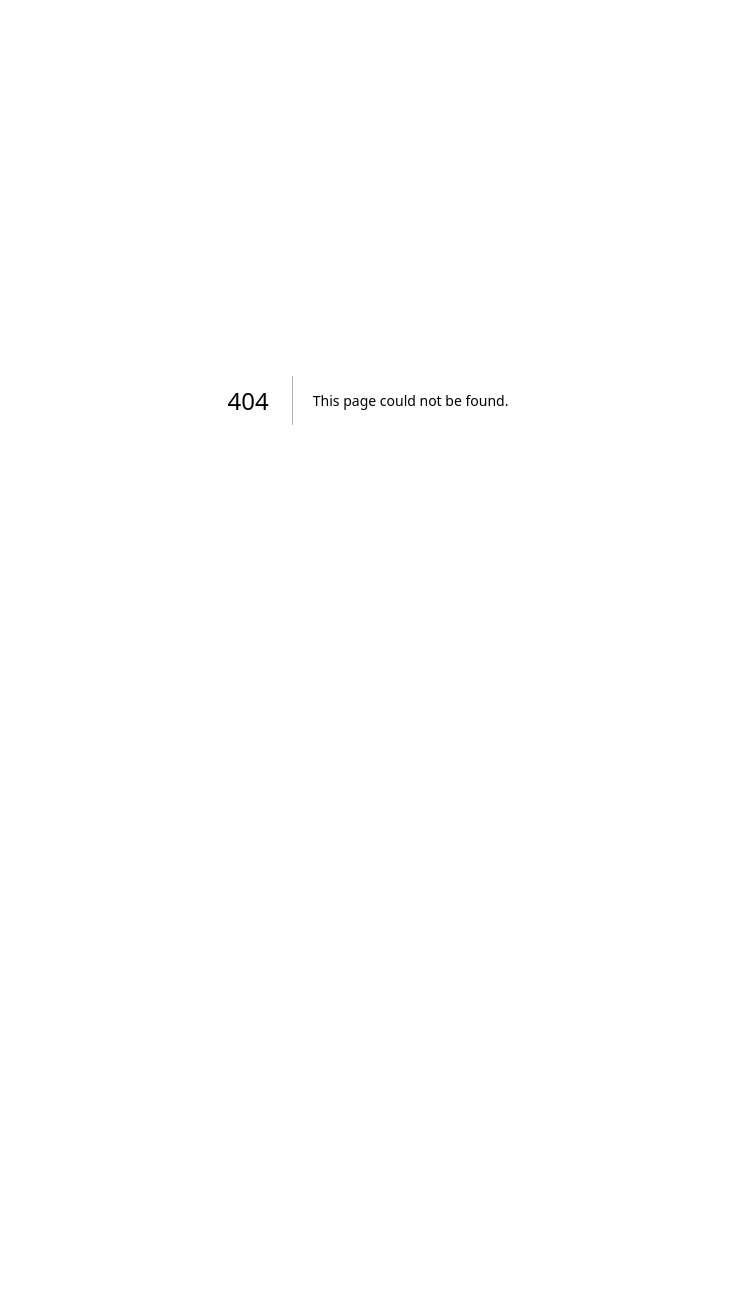
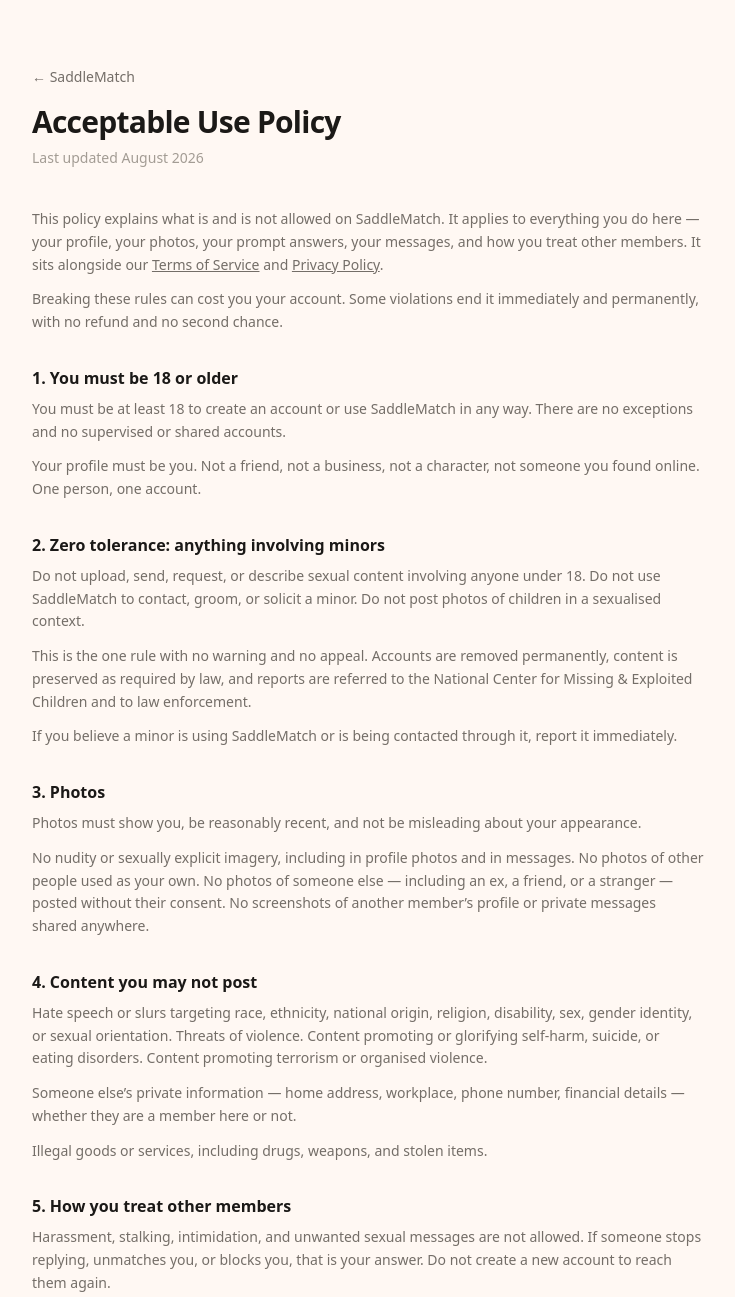
Before and after one commit to airkevin23-ship-it/saddlematch, a Next.js app: page /acceptable-use in a window 1280 px wide. Before the commit this address had no page. Shown: the top 1297 px of the page, without its empty margins (272-1007 px from the left). Before the commit the page ends 800 px from the top, so only its background shows below. Built offline with nearby package versions, Linux system fonts and the light colour scheme.

Commit message:
Create page.tsx

```diff
--- /dev/null
+++ b/src/app/acceptable-use/page.tsx
@@ -0,0 +1,117 @@
+import Link from "next/link";
+import { APP_NAME } from "@/lib/constants";
+
+export const metadata = {
+  title: `Acceptable Use Policy — ${APP_NAME}`,
+  description:
+    "What is and is not allowed on SaddleMatch: prohibited content, prohibited conduct, commercial activity rules, and how we enforce them.",
+};
+
+export default function AcceptableUsePage() {
+  return (
+    <main className="min-h-screen bg-cream text-ink px-6 py-16">
+      <div className="max-w-2xl mx-auto">
+        <Link href="/" className="text-sm text-ink-soft hover:text-ink transition-colors">
+          ← {APP_NAME}
+        </Link>
+        <h1 className="text-3xl font-extrabold mt-4 mb-2 tracking-tight">Acceptable Use Policy</h1>
+        <p className="text-sm text-ink-faint mb-10">Last updated August 2026</p>
+
+        <div className="space-y-8 text-sm leading-relaxed text-ink">
+          <section>
+            <p className="text-ink-soft mb-3">
+              This policy explains what is and is not allowed on {APP_NAME}. It applies to
+              everything you do here — your profile, your photos, your prompt answers, your
+              messages, and how you treat other members. It sits alongside our{" "}
+              <Link href="/terms" className="underline">Terms of Service</Link> and{" "}
+              <Link href="/privacy" className="underline">Privacy Policy</Link>.
+            </p>
+            <p className="text-ink-soft mb-3">
+              Breaking these rules can cost you your account. Some violations end it
+              immediately and permanently, with no refund and no second chance.
+            </p>
+          </section>
+
+          <section>
+            <h2 className="font-bold text-base mb-2">1. You must be 18 or older</h2>
+            <p className="text-ink-soft mb-3">You must be at least 18 to create an account or use {APP_NAME} in any way. There are no exceptions and no supervised or shared accounts.</p>
+            <p className="text-ink-soft mb-3">Your profile must be you. Not a friend, not a business, not a character, not someone you found online. One person, one account.</p>
+          </section>
+
+          <section>
+            <h2 className="font-bold text-base mb-2">2. Zero tolerance: anything involving minors</h2>
+            <p className="text-ink-soft mb-3">Do not upload, send, request, or describe sexual content involving anyone under 18. Do not use {APP_NAME} to contact, groom, or solicit a minor. Do not post photos of children in a sexualised context.</p>
+            <p className="text-ink-soft mb-3">This is the one rule with no warning and no appeal. Accounts are removed permanently, content is preserved as required by law, and reports are referred to the National Center for Missing &amp; Exploited Children and to law enforcement.</p>
+            <p className="text-ink-soft mb-3">If you believe a minor is using {APP_NAME} or is being contacted through it, report it immediately.</p>
+          </section>
+
+          <section>
+            <h2 className="font-bold text-base mb-2">3. Photos</h2>
+            <p className="text-ink-soft mb-3">Photos must show you, be reasonably recent, and not be misleading about your appearance.</p>
+            <p className="text-ink-soft mb-3">No nudity or sexually explicit imagery, including in profile photos and in messages. No photos of other people used as your own. No photos of someone else — including an ex, a friend, or a stranger — posted without their consent. No screenshots of another member&rsquo;s profile or private messages shared anywhere.</p>
+          </section>
+
+          <section>
+            <h2 className="font-bold text-base mb-2">4. Content you may not post</h2>
+            <p className="text-ink-soft mb-3">Hate speech or slurs targeting race, ethnicity, national origin, religion, disability, sex, gender identity, or sexual orientation. Threats of violence. Content promoting or glorifying self-harm, suicide, or eating disorders. Content promoting terrorism or organised violence.</p>
+            <p className="text-ink-soft mb-3">Someone else&rsquo;s private information — home address, workplace, phone number, financial details — whether they are a member here or not.</p>
+            <p className="text-ink-soft mb-3">Illegal goods or services, including drugs, weapons, and stolen items.</p>
+          </section>
+
+          <section>
+            <h2 className="font-bold text-base mb-2">5. How you treat other members</h2>
+            <p className="text-ink-soft mb-3">Harassment, stalking, intimidation, and unwanted sexual messages are not allowed. If someone stops replying, unmatches you, or blocks you, that is your answer. Do not create a new account to reach them again.</p>
+            <p className="text-ink-soft mb-3">Do not misrepresent who you are, your age, your relationship status, or your intentions. Catfishing is grounds for removal.</p>
+            <p className="text-ink-soft mb-3">Do not share, screenshot, or repost private conversations without consent.</p>
+          </section>
+
+          <section>
+            <h2 className="font-bold text-base mb-2">6. No commercial or transactional use</h2>
+            <p className="text-ink-soft mb-3">{APP_NAME} is for meeting people. It is not a marketplace.</p>
+            <p className="text-ink-soft mb-3">You may not offer, solicit, arrange, or advertise commercial sexual services, escorting, or any exchange of sexual activity for money, gifts, rent, travel, or other compensation. This includes arrangements described as sugaring or allowances.</p>
+            <p className="text-ink-soft mb-3">You may not solicit money, loans, gift cards, cryptocurrency, or investments from other members, or direct them to paid content, cam sites, subscription platforms, or fundraising pages.</p>
+            <p className="text-ink-soft mb-3">You may not use {APP_NAME} to recruit for a business, multi-level marketing scheme, religious or political organisation, or to advertise products or services of any kind.</p>
+          </section>
+
+          <section>
+            <h2 className="font-bold text-base mb-2">7. Fraud and financial exploitation</h2>
+            <p className="text-ink-soft mb-3">Romance fraud is a serious crime and we treat it as one. Do not build a relationship in order to extract money, financial information, or account access from another member.</p>
+            <p className="text-ink-soft mb-3">Do not impersonate anyone, use stolen photos or identity documents, or run any scheme designed to deceive members for financial gain. Confirmed fraud is reported to law enforcement and to our payment processor.</p>
+            <p className="text-ink-soft mb-3">Never send money to someone you have not met in person. No genuine member will need you to.</p>
+          </section>
+
+          <section>
+            <h2 className="font-bold text-base mb-2">8. Security and technical abuse</h2>
+            <p className="text-ink-soft mb-3">Do not scrape, crawl, harvest, or bulk-download profiles, photos, or member data. Do not use bots, scripts, or automated tools to create accounts, send messages, or interact with members.</p>
+            <p className="text-ink-soft mb-3">Do not attempt to bypass blocks, bans, filters, or rate limits, or to access accounts, servers, or data you have no right to. Do not reverse engineer, probe, or interfere with the service or the systems it runs on.</p>
+          </section>
+
+          <section>
+            <h2 className="font-bold text-base mb-2">9. Reporting</h2>
+            <p className="text-ink-soft mb-3">Every profile and conversation has report and block tools, and we review every report we receive. Blocking someone removes them from your Discover queue and stops them contacting you.</p>
+            <p className="text-ink-soft mb-3">If you believe someone is in immediate danger, contact local emergency services first. Then tell us so we can act on the account.</p>
+          </section>
+
+          <section>
+            <h2 className="font-bold text-base mb-2">10. How we enforce this</h2>
+            <p className="text-ink-soft mb-3">Depending on what happened and whether it has happened before, we may remove content, restrict features, suspend an account, or ban it permanently. Serious violations skip straight to a permanent ban.</p>
+            <p className="text-ink-soft mb-3">A permanent ban covers the person, not just the account — creating a new account after a ban is itself a violation.</p>
+            <p className="text-ink-soft mb-3">Where a paid subscription is cancelled because of a violation of this policy, it is cancelled without refund. We may preserve records and share them with law enforcement where the law requires it or where there is a credible risk to someone&rsquo;s safety.</p>
+          </section>
+
+          <section>
+            <h2 className="font-bold text-base mb-2">11. If you think we got it wrong</h2>
+            <p className="text-ink-soft mb-3">We do get things wrong, and we would rather hear about it than not. If your account was restricted and you believe it was a mistake, contact us and explain what happened. We will look at it again.</p>
+            <p className="text-ink-soft mb-3">The exception is section 2. Those decisions are final.</p>
+          </section>
+
+          <section>
+            <h2 className="font-bold text-base mb-2">12. Contact</h2>
+            <p className="text-ink-soft mb-3">Questions about this policy, or something you need to report that the in-app tools do not cover, can be sent to us through the app or by replying to any email we send you. We would rather hear about a problem early.</p>
+          </section>
+
+        </div>
+      </div>
+    </main>
+  );
+}
```
